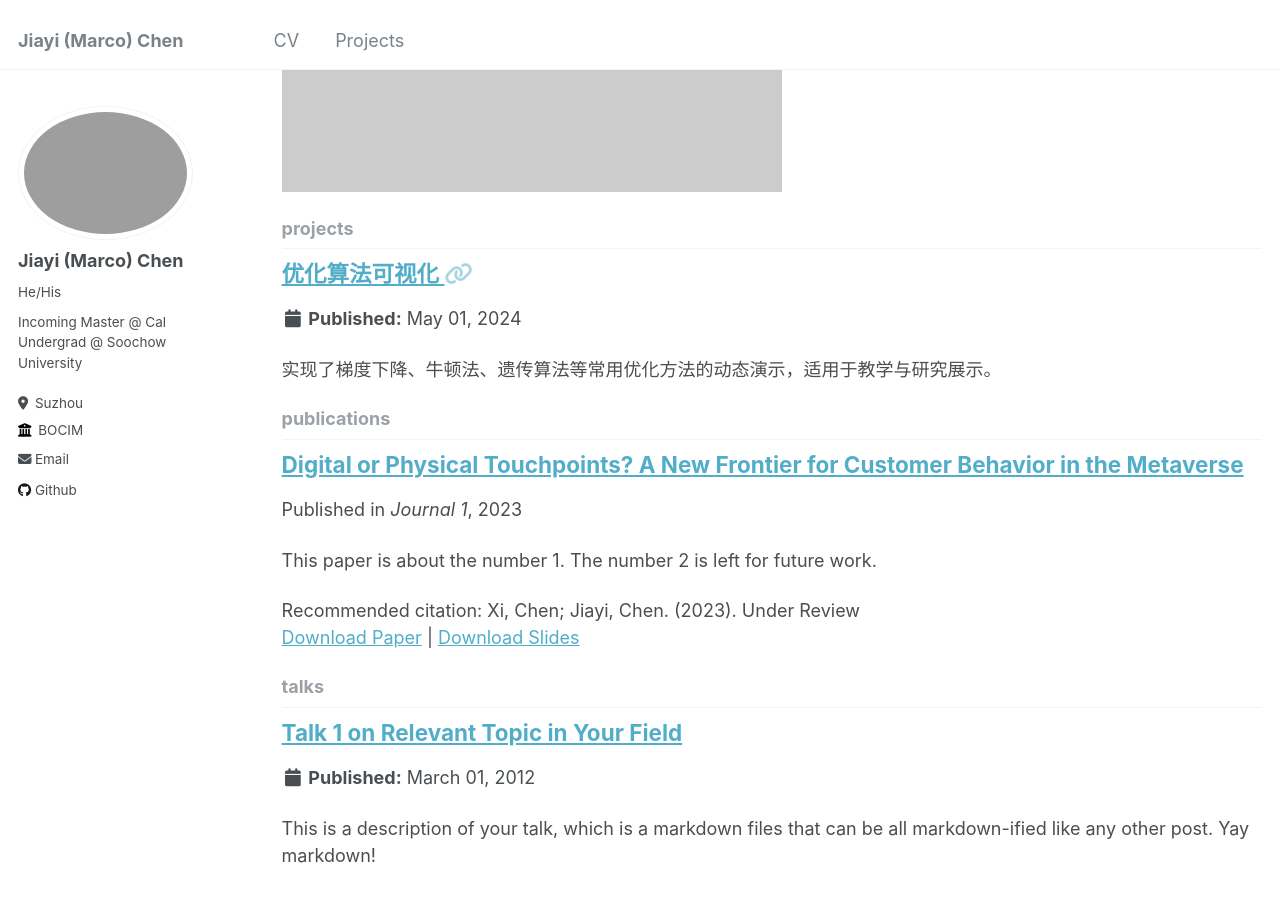
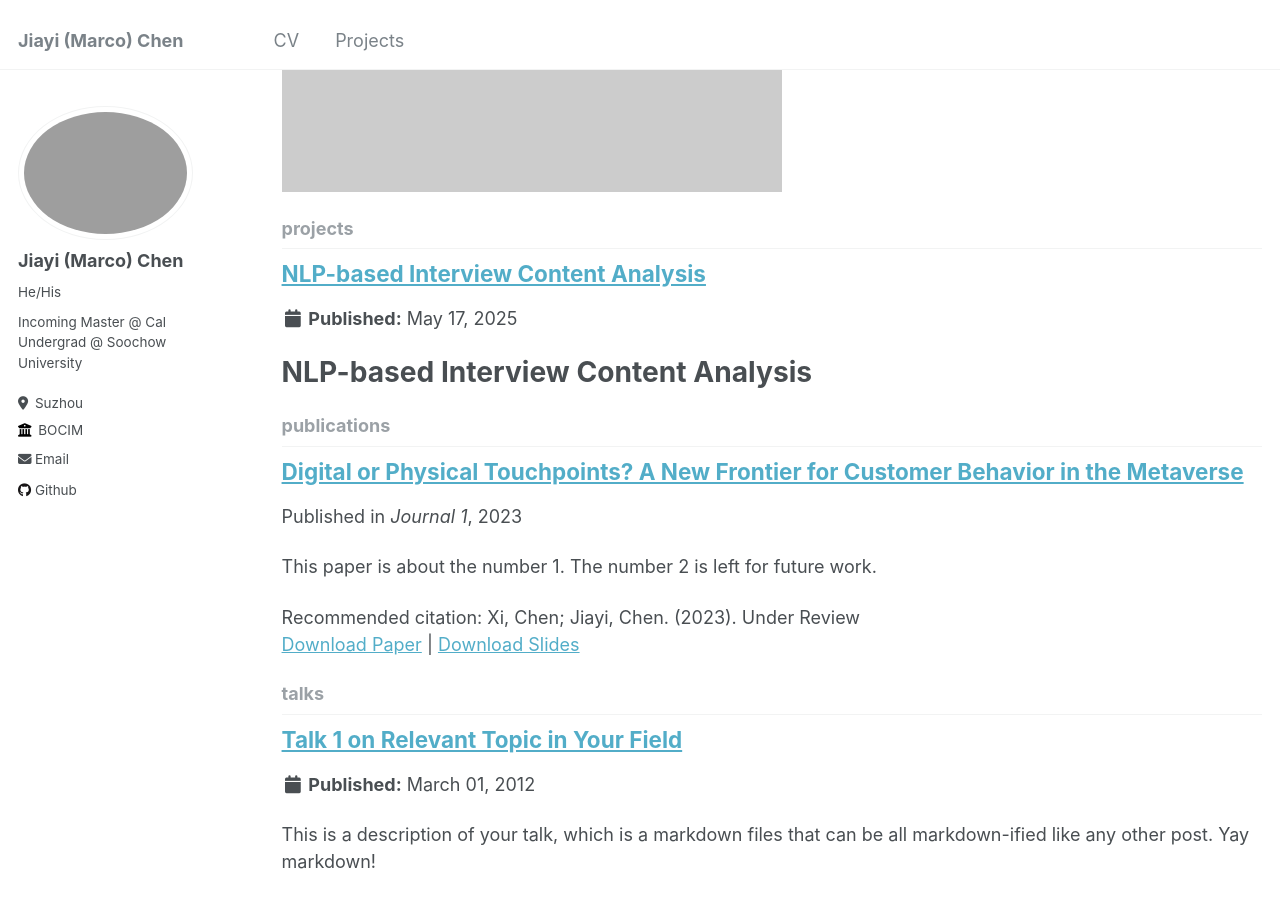
Before and after one commit to marcochen0720/marcochen0720.github.io, a Jekyll site: the page built from _pages/collection-archive.html, in a window 1280 px wide and 900 px high, scrolled down 900 px. Built offline with Jekyll 4.4.1, drawn with Linux system fonts in a browser that asks for light colours; some of the changed lines change nothing that is shown.

Commit message:
Update project1.md

````diff
--- a/_projects/project1.md
+++ b/_projects/project1.md
@@ -1,9 +1,166 @@
 ---
-title: "优化算法可视化"
-date: 2024-05-01
-summary: "一个用 Python 可视化各种经典优化算法的交互式工具。"
-link: "https://github.com/yourname/optimization-visualization"
-image: "/images/optimize.png"   # 建议将项目配图放在 images 文件夹下
+layout: page
+title: NLP-based Interview Content Analysis
+description: A computational approach to analyzing psychological interview data using sentiment analysis and topic modeling
+img: assets/img/nlp_interview_analysis.jpg
+importance: 1
+category: research
 ---
+# NLP-based Interview Content Analysis
 
-实现了梯度下降、牛顿法、遗传算法等常用优化方法的动态演示，适用于教学与研究展示。
+## Project Overview
+
+This project implements a comprehensive natural language processing (NLP) system to analyze semi-structured interview transcripts from psychological studies. By applying sentiment analysis and topic modeling techniques, the system transforms qualitative interview data into quantifiable insights.
+
+## Research Objectives
+
+- Identify emotional patterns across different participant groups
+- Detect common themes that might be missed in manual coding
+- Provide quantitative metrics for comparing interview content
+- Reduce time required to analyze large volumes of interview data
+
+## Methodology
+
+### Data Collection
+
+- Semi-structured interviews with 10 participants
+- Transcription and preprocessing of interview content
+- Text segmentation and cleaning
+
+### Sentiment Analysis
+
+The system employs SnowNLP to evaluate emotional intensity throughout the interviews:
+
+```python
+def sentiment_analysis(self, text, sentences=None):
+    """Using SnowNLP for sentiment analysis"""
+    if sentences is None:
+        sentences = self.sentence_segmentation(text)
+
+    # Calculate overall sentiment score
+    overall_sentiment = SnowNLP(text).sentiments
+
+    # Calculate sentiment score for each sentence, filtering short sentences
+    sentence_sentiments = []
+    valid_sentences = []
+
+    for sent in sentences:
+        sent = sent.strip()
+        sent_length = len(sent)
+
+        if sent_length >= self.min_sentence_length:
+            try:
+                sentiment_score = SnowNLP(sent).sentiments
+                sentence_sentiments.append({
+                    'sentence': sent,
+                    'sentiment_score': sentiment_score,
+                    'length': sent_length
+                })
+                valid_sentences.append(sentiment_score)
+            except Exception as e:
+                continue
+
+    # Use the average of valid sentences as the overall score
+    if valid_sentences:
+        overall_sentiment = np.mean(valid_sentences)
+
+    return overall_sentiment, sentence_sentiments
+```
+
+### Topic Modeling
+
+The system employs Non-negative Matrix Factorization (NMF) to identify 12 key psychological themes:
+
+1. Love
+2. Feelings
+3. Self-growth
+4. Difficulties
+5. Reflection
+6. Work
+7. Education
+8. Daily life
+9. Decision-making
+10. Goals
+11. Companionship and support
+12. Family
+
+```python
+def extract_topics(self, texts):
+    """Topic extraction"""
+    # Text preprocessing
+    processed_texts = [self.preprocess_text(text) for text in texts]
+
+    # TF-IDF transformation
+    tfidf_matrix = self.vectorizer.fit_transform(processed_texts)
+
+    # NMF topic modeling
+    topic_matrix = self.nmf_model.fit_transform(tfidf_matrix)
+
+    # Get feature names
+    feature_names = self.vectorizer.get_feature_names_out()
+
+    # Extract topic words and sort by weight
+    topic_words = []
+    for topic_idx, topic in enumerate(self.nmf_model.components_):
+        # Get top 15 most important words
+        top_words_idx = topic.argsort()[:-15:-1]
+        top_words = [(feature_names[i], topic[i]) for i in top_words_idx]
+
+        # Filter low-weight words
+        significant_words = [(word, weight) for word, weight in top_words if weight > 0.01]
+
+        # Add to topic words list
+        topic_words.append(significant_words)
+
+    return topic_matrix, topic_words
+```
+
+## Key Findings
+
+### Sentiment Distribution
+
+Analysis of sentiment scores across interviews revealed:
+
+- Average sentiment intensity: 0.73
+- Range of sentiment scores: 0.42 to 0.89
+- Positive sentiment dominance in family-related discussions
+- Lower sentiment scores when discussing work challenges
+
+### Topic Distribution
+
+Topic modeling identified prominent themes across interviews:
+
+- Family and relationships (21%)
+- Work and career development (18%)
+- Self-reflection and personal growth (16%)
+- Challenges and problem-solving (14%)
+- Educational experiences (11%)
+- Other topics (20%)
+
+## Visualizations
+
+The system generates multiple visualization types:
+
+- **Sentiment distribution histograms** showing emotional intensity across interviews
+- **Topic distribution pie charts** for each participant
+- **Word frequency bar charts** highlighting key terms
+- **Topic keyword clouds** visualizing important terms by topic
+- **Sentiment trend analysis** tracking emotional patterns
+
+## Conclusions & Future Work
+
+This computational approach to interview analysis demonstrates the value of applying NLP techniques to psychological research data. The system successfully identified emotional patterns and thematic content that provide valuable insights for researchers.
+
+Future development will focus on:
+
+- Incorporating more advanced transformer-based models
+- Developing interactive visualization dashboards
+- Expanding topic models to include more nuanced psychological dimensions
+- Adding cross-cultural analysis capabilities
+
+## Publications
+
+This project has contributed to the following research outputs:
+
+- Conference presentation: "Computational Methods for Qualitative Data Analysis" (2023)
+- Workshop: "NLP Applications in Psychological Research" (2023)
````
